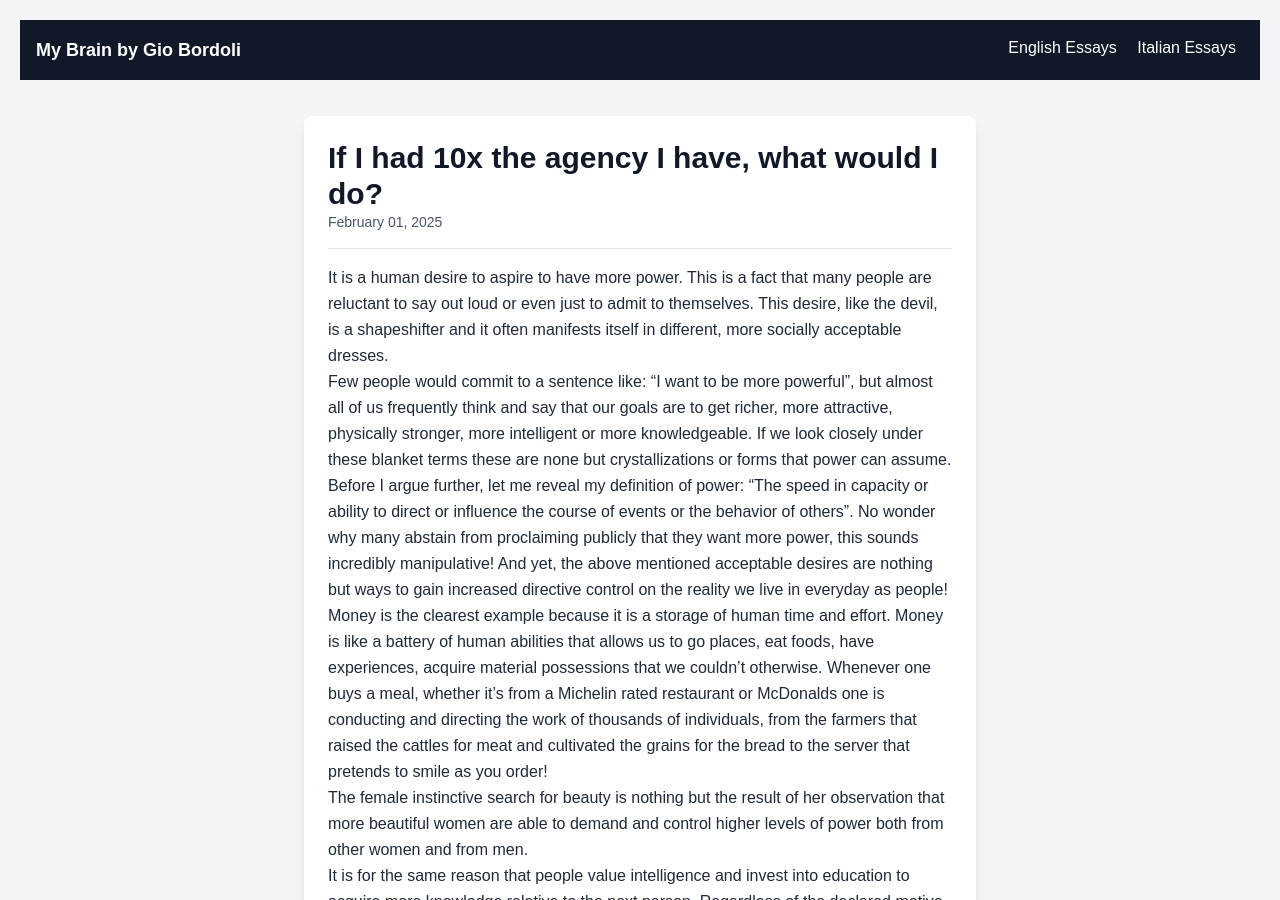
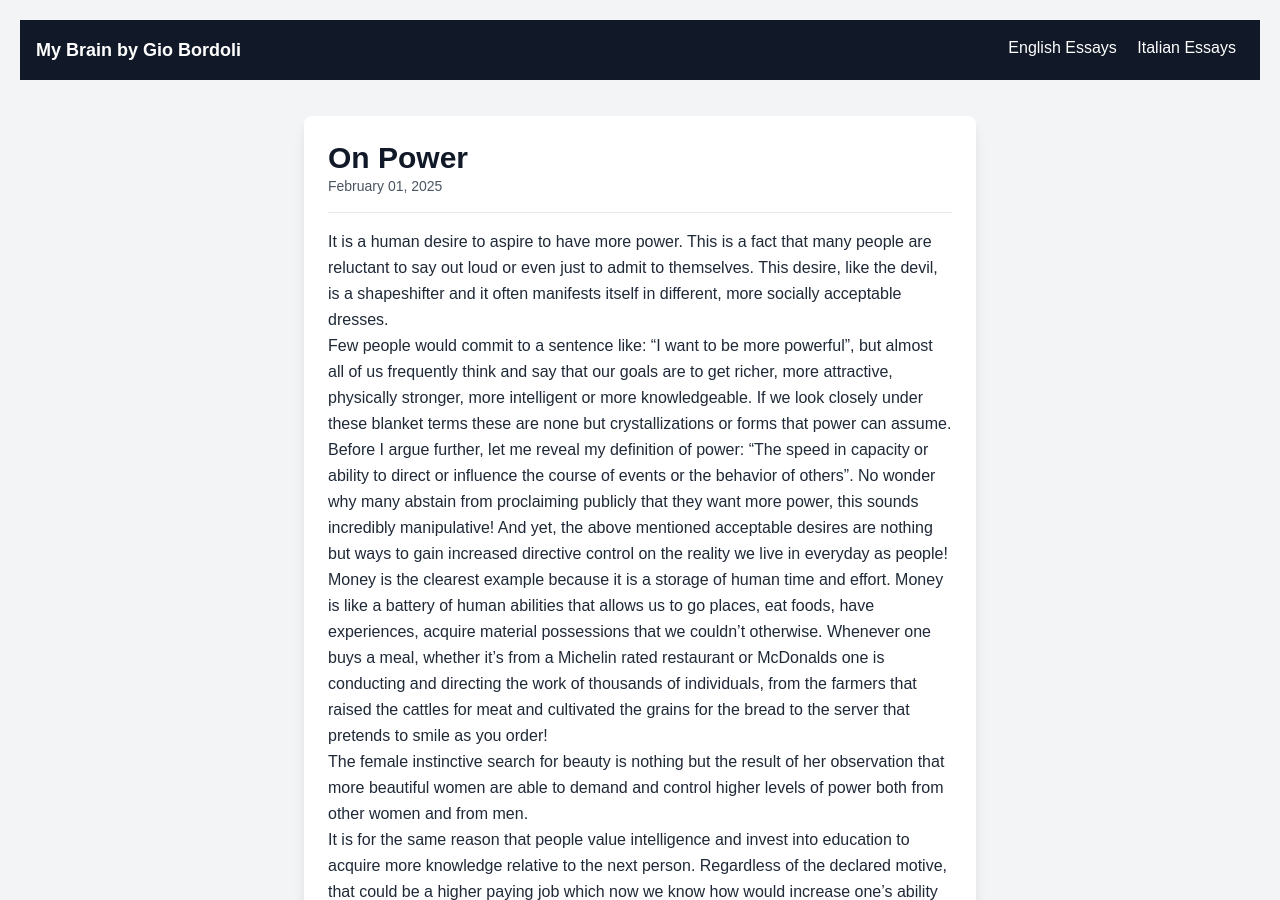
Before and after one commit to GioBordoli/GioBordoli.github.io, a Jekyll site: the page built from english/If I had 10x the agency I have, what would I do_.md, in a window 1280 px wide and 900 px high. Built offline with Jekyll 4.4.1, drawn with Linux system fonts in a browser that asks for light colours.

Commit message:
Changed title.md

```diff
--- a/english/If I had 10x the agency I have, what would I do_.md
+++ b/english/If I had 10x the agency I have, what would I do_.md
@@ -1,6 +1,6 @@
 ---
 layout: post
-title: "If I had 10x the agency I have, what would I do?"
+title: "On Power"
 date: 2025-02-01
 location: Hayden Library, 2nd floor, Tempe, AZ, USA
 ---
```
